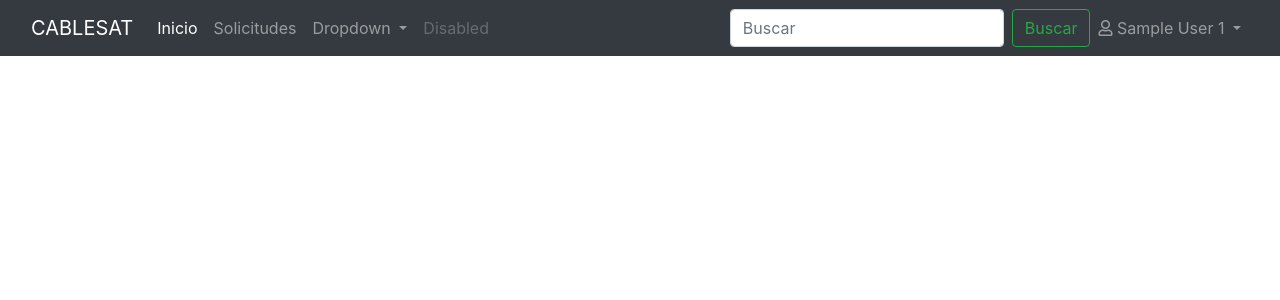
After one commit to psystingod/solicitudes, a PHP site: page /solicitudes.php in a window 1280 px wide. The commit adds this page. Shown: the top 300 px of the page. Run offline with PHP 8.4, Linux system fonts and the light colour scheme; the visitor is signed in with stand-in values (Sample User, id 1); some libraries are stand-ins or nearby versions.

Commit message:
Sesion destroy agregada y navbar

```diff
--- a/index.html
+++ b/index.html
@@ -28,7 +28,7 @@
                 <form action="php/RequestData.php" method="post">
                     <div class="form-row">
                         <div class="form-group col-md-12 col-xs-12">
-                            <label class="alert alert-info" for="idSolicitud" role="alert">N° 1048</label>
+                            <label class="alert alert-info" for="id_solicitud" role="alert">N° 1048</label>
                         </div>
                     </div>
                     <div class="form-row">
@@ -58,7 +58,7 @@
                         </div>
                         <div class="form-group col-md-4 col-xs-4">
                             <label for="fecha">FECHA</label>
-                            <input type="text" class="form-control" name="fecha" id="fecha" placeholder="Fecha">
+                            <input type="text" class="form-control" name="fecha" id="fecha" placeholder="Fecha" disabled>
                         </div>
                     </div>
                         <div class="form-row">
@@ -228,7 +228,7 @@
                         </div>
                         <div class="form-row">
                             <div class="form-group col-md-12 col-xs-12">
-                                <input type="submit" class="btn btn-primary btn-block" value="Enviar solicitud">
+                                <input type="submit" class="btn btn-primary btn-block" value="ENVIAR SOLICITUD">
                             </div>
                         </div>
                     </form>
--- /dev/null
+++ b/php/logout.php
@@ -0,0 +1,5 @@
+<?php
+    session_start();
+    session_destroy();
+    header('Location: ../login.php');
+?>
--- a/php/signin.php
+++ b/php/signin.php
@@ -40,7 +40,10 @@
                     $_SESSION['rol'] = $loginRow['rol'];
 
                     $this->dbConnect = NULL;
-                    header("Location: ../index.html");
+                    header("Location: ../solicitudes.php");
+                }
+                else {
+                    header("Location: ../login.php");
                 }
 
         }
--- /dev/null
+++ b/solicitudes.php
@@ -0,0 +1,74 @@
+<?php
+    session_start()
+ ?>
+<!DOCTYPE html>
+<html lang="es">
+    <head>
+        <meta charset="utf-8">
+        <title>Administrador de solicitudes</title>
+        <!-- Latest compiled and minified CSS -->
+        <link rel="stylesheet" href="https://stackpath.bootstrapcdn.com/bootstrap/4.1.3/css/bootstrap.min.css" integrity="sha384-MCw98/SFnGE8fJT3GXwEOngsV7Zt27NXFoaoApmYm81iuXoPkFOJwJ8ERdknLPMO" crossorigin="anonymous">
+        <link href="https://fonts.googleapis.com/css?family=Roboto" rel="stylesheet">
+        <link rel="stylesheet" href="https://use.fontawesome.com/releases/v5.5.0/css/all.css" integrity="sha384-B4dIYHKNBt8Bc12p+WXckhzcICo0wtJAoU8YZTY5qE0Id1GSseTk6S+L3BlXeVIU" crossorigin="anonymous">
+    </head>
+    <body>
+        <?php
+             // session_start();
+             if(!isset($_SESSION["user"])) {
+             header('Location: login.php');
+             }
+         ?>
+        <nav class="navbar navbar-expand-lg navbar-dark bg-dark">
+            <div class="container-fluid">
+                <a class="navbar-brand" href="#">CABLESAT</a>
+                <button class="navbar-toggler" type="button" data-toggle="collapse" data-target="#navbarSupportedContent" aria-controls="navbarSupportedContent" aria-expanded="false" aria-label="Toggle navigation">
+                  <span class="navbar-toggler-icon"></span>
+                </button>
+
+                <div class="collapse navbar-collapse" id="navbarSupportedContent">
+                  <ul class="navbar-nav mr-auto">
+                    <li class="nav-item active">
+                      <a class="nav-link" href="#">Inicio <span class="sr-only">(current)</span></a>
+                    </li>
+                    <li class="nav-item">
+                      <a class="nav-link" href="#">Solicitudes</a>
+                    </li>
+                    <li class="nav-item dropdown">
+                      <a class="nav-link dropdown-toggle" href="#" id="navbarDropdown" role="button" data-toggle="dropdown" aria-haspopup="true" aria-expanded="false">
+                        Dropdown
+                      </a>
+                      <div class="dropdown-menu" aria-labelledby="navbarDropdown">
+                        <a class="dropdown-item" href="#">Action</a>
+                        <a class="dropdown-item" href="#">Another action</a>
+                        <div class="dropdown-divider"></div>
+                        <a class="dropdown-item" href="#">Something else here</a>
+                      </div>
+                    </li>
+                    <li class="nav-item">
+                      <a class="nav-link disabled" href="#">Disabled</a>
+                    </li>
+                  </ul>
+                  <form class="form-inline my-2 my-lg-0">
+                    <input class="form-control mr-sm-2" type="search" placeholder="Buscar" aria-label="Search">
+                    <button class="btn btn-outline-success my-2 my-sm-0" type="submit">Buscar</button>
+                  </form>
+                </div>
+                <ul class="navbar-nav ml-auto">
+                    <li class="nav-item dropdown">
+                          <a class="nav-link dropdown-toggle" href="#" id="navbarDropdown" role="button" data-toggle="dropdown" aria-haspopup="true" aria-expanded="false">
+                            <?php echo "<i class='far fa-user'></i>"." ".$_SESSION['nombres']." ".$_SESSION['apellidos'] ?>
+                          </a>
+                          <div class="dropdown-menu" aria-labelledby="navbarDropdown">
+                                <a class="dropdown-item" href="#">Perfil</a>
+                                <div class="dropdown-divider"></div>
+                                <a class="dropdown-item" href="php/logout.php">Salir</a>
+                          </div>
+                    </li>
+                </ul>
+            </div><!-- Termina container-fluid-->
+        </nav>
+        <script src="https://code.jquery.com/jquery-3.3.1.slim.min.js" integrity="sha384-q8i/X+965DzO0rT7abK41JStQIAqVgRVzpbzo5smXKp4YfRvH+8abtTE1Pi6jizo" crossorigin="anonymous"></script>
+        <script src="https://cdnjs.cloudflare.com/ajax/libs/popper.js/1.14.3/umd/popper.min.js" integrity="sha384-ZMP7rVo3mIykV+2+9J3UJ46jBk0WLaUAdn689aCwoqbBJiSnjAK/l8WvCWPIPm49" crossorigin="anonymous"></script>
+        <script src="https://stackpath.bootstrapcdn.com/bootstrap/4.1.3/js/bootstrap.min.js" integrity="sha384-ChfqqxuZUCnJSK3+MXmPNIyE6ZbWh2IMqE241rYiqJxyMiZ6OW/JmZQ5stwEULTy" crossorigin="anonymous"></script>
+    </body>
+</html>
```
